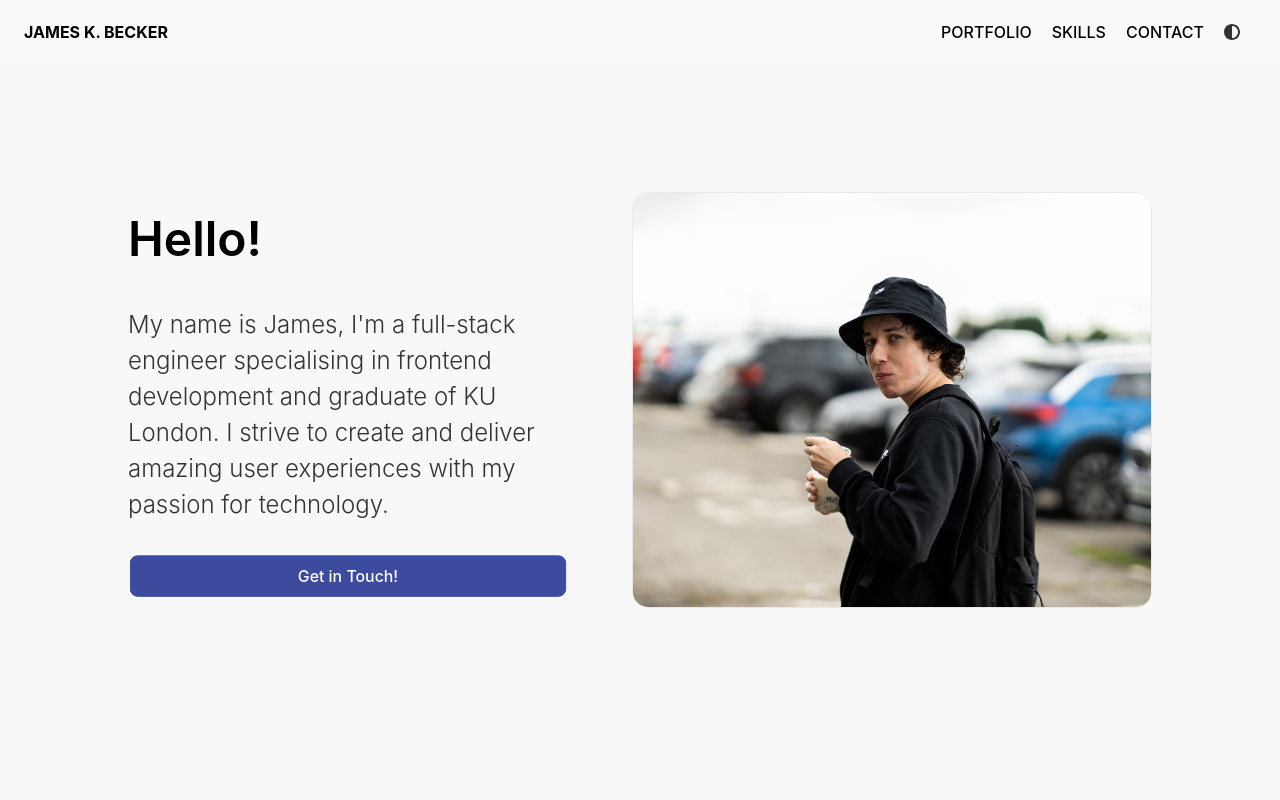
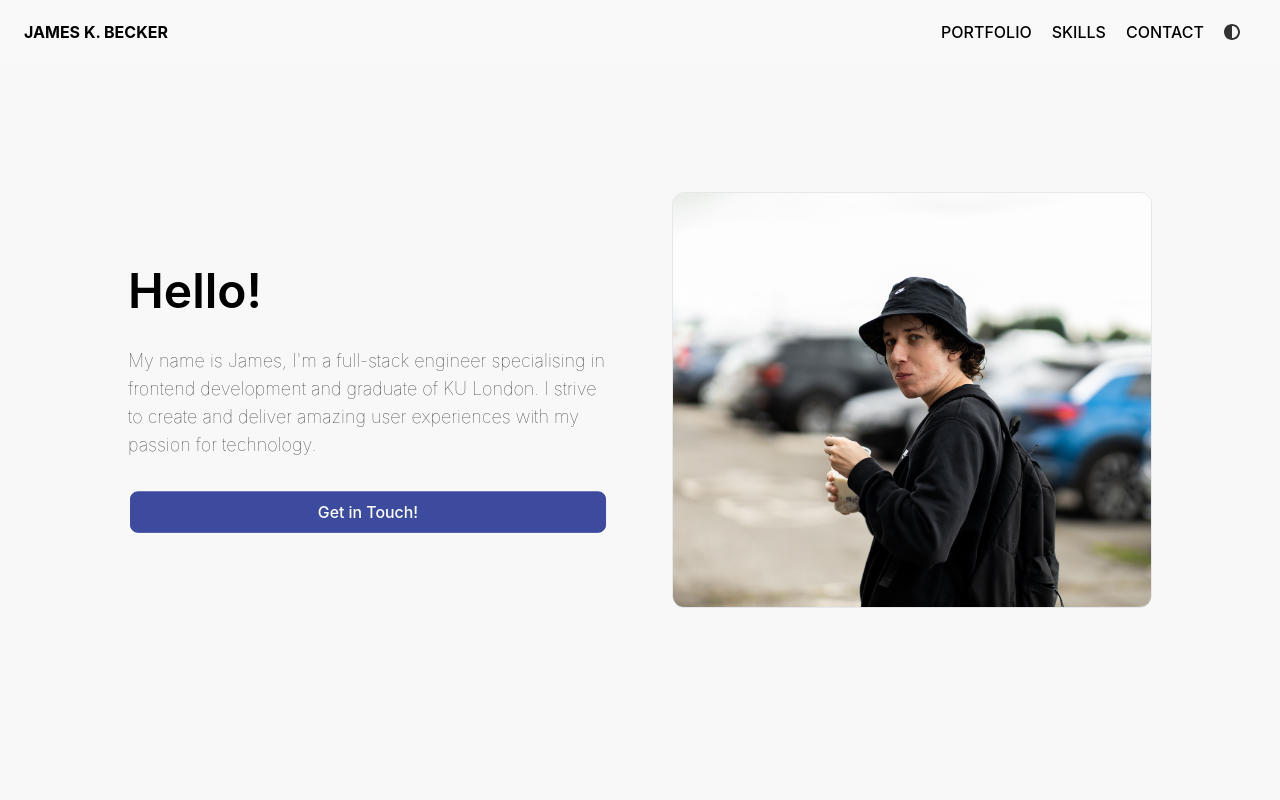
Before and after one commit to jameskbecker/portfolio-old, a Next.js app: page / in a window 1280 px wide. Shown: the top 800 px of the page. Built offline with nearby package versions, Linux system fonts and the light colour scheme.

Commit message:
Update HeroSection

```diff
--- /dev/null
+++ b/src/components/sections/HeroSection/HeroSection.tsx
@@ -0,0 +1,25 @@
+import HeroImage from './HeroImage';
+import HeroInfo from './HeroInfo';
+
+type HeroSectionProps = {
+  heading: string;
+  description: string;
+  href: string;
+};
+
+const HeroSection = (props: HeroSectionProps) => {
+  const Content = () => (
+    <div className="flex h-full flex-1  flex-col-reverse justify-between gap-16 py-24 align-middle lg:flex-row lg:justify-end lg:py-48">
+      <HeroInfo {...props} />
+      <HeroImage />
+    </div>
+  );
+
+  return (
+    <section className="relative box-border flex h-screen w-full justify-center self-center overflow-hidden bg-heroSection px-4 sm:px-8 lg:px-32">
+      <Content />
+    </section>
+  );
+};
+
+export default HeroSection;
--- a/src/components/sections/heroSection/CallToAction.tsx
+++ b/src/components/sections/heroSection/CallToAction.tsx
@@ -1,18 +1,18 @@
-import Button from '@/components/Button/Button';
+import Button from '@/components/Button';
 import { motion } from 'framer-motion';
 import { ctaVariants, pulseVariants } from './animations';
-import { StyledCallToAction } from './styles';
 
 const CallToAction = (props: any) => (
-  <StyledCallToAction
+  <motion.a
     initial="hidden"
     animate="visible"
     variants={ctaVariants}
     href={props.href}
     draggable="false"
+    className="flex flex-col"
   >
     <Button label={props.label} initial="grow" animate="shrink" variants={pulseVariants} />
-  </StyledCallToAction>
+  </motion.a>
 );
 
 export default CallToAction;
--- a/src/components/sections/heroSection/HeroBanner.tsx
+++ /dev/null
@@ -1,18 +0,0 @@
-import Image from 'next/image';
-import { StyledHeroBanner, StyledOverlay } from './styles';
-
-const HeroBanner = () => (
-  <StyledHeroBanner>
-    {/* <Image
-      src="/hero-banner.png"
-      alt=""
-      layout="fill"
-      objectFit="cover"
-      draggable="false"
-      priority
-    /> */}
-    {/* <StyledOverlay /> */}
-  </StyledHeroBanner>
-);
-
-export default HeroBanner;
--- a/src/components/sections/heroSection/HeroImage.tsx
+++ b/src/components/sections/heroSection/HeroImage.tsx
@@ -1,9 +1,14 @@
+import { motion } from 'framer-motion';
 import Image from 'next/image';
 import { imageVariants } from './animations';
-import { StyledHeroImage } from './styles';
 
 const HeroImage = () => (
-  <StyledHeroImage initial="hidden" animate="visible" variants={imageVariants}>
+  <motion.div
+    initial="hidden"
+    animate="visible"
+    variants={imageVariants}
+    className="h-fill relative box-border flex-grow basis-1/2 overflow-hidden rounded-xl border border-gray-200"
+  >
     <Image
       src="/cover.jpg"
       alt="A mid-shot of James"
@@ -11,9 +16,9 @@ const HeroImage = () => (
       objectFit="cover"
       draggable="false"
       priority
-      sizes={'520px'}
+      sizes={'520px, 50vw'}
     />
-  </StyledHeroImage>
+  </motion.div>
 );
 
 export default HeroImage;
--- a/src/components/sections/heroSection/HeroInfo.tsx
+++ b/src/components/sections/heroSection/HeroInfo.tsx
@@ -1,25 +1,33 @@
-import { H2 } from '@/components/typography/Headings';
 import { motion } from 'framer-motion';
 import { aboutVariants, headingVariants } from './animations';
 import CallToAction from './CallToAction';
-import { Description, StyledHeroInfo } from './styles';
-import { HeroInfoProps } from './types';
+
+export type HeroInfoProps = {
+  heading: string;
+  description: string;
+  href: string;
+};
 
 const HeroInfo = (props: HeroInfoProps) => (
-  <StyledHeroInfo>
-    <H2
-      as={motion.h2}
+  <div className="flex flex-shrink basis-1/2 flex-col justify-center gap-8 overflow-hidden align-middle">
+    <motion.h2
       initial="hidden"
       animate="visible"
       variants={headingVariants}
+      className="text-4xl font-semibold text-heading md:text-5xl"
     >
       {props.heading}
-    </H2>
-    <Description initial="hidden" animate="visible" variants={aboutVariants}>
+    </motion.h2>
+    <motion.p
+      initial="hidden"
+      animate="visible"
+      variants={aboutVariants}
+      className="md:text-md overflow-hidden text-base font-thin text-text lg:text-lg"
+    >
       {props.description}
-    </Description>
+    </motion.p>
     <CallToAction href={props.href} label="Get in Touch!" />
-  </StyledHeroInfo>
+  </div>
 );
 
 export default HeroInfo;
--- a/src/components/sections/heroSection/index.tsx
+++ b/src/components/sections/heroSection/index.tsx
@@ -1,23 +1 @@
-import HeroBanner from './HeroBanner';
-import HeroImage from './HeroImage';
-import HeroInfo from './HeroInfo';
-import { HeroContent, StyledHeroSection } from './styles';
-
-const data = {
-  heading: 'Hello!',
-  description:
-    "My name is James, I'm a full-stack engineer specialising in frontend development and graduate of KU London. I strive to create and deliver amazing user experiences with my passion for technology.",
-  href: '#contact',
-};
-
-const HeroSection = () => (
-  <StyledHeroSection>
-    {/* <HeroBanner /> */}
-    <HeroContent>
-      <HeroInfo {...data} />
-      <HeroImage />
-    </HeroContent>
-  </StyledHeroSection>
-);
-
-export default HeroSection;
+export { default } from './HeroSection';
--- a/src/components/sections/heroSection/styles.ts
+++ /dev/null
@@ -1,131 +0,0 @@
-import { mobileMax, tabletMax } from '@/screens';
-import { motion } from 'framer-motion';
-import styled from 'styled-components';
-
-export const StyledHeroSection = styled.section`
-  position: relative;
-  height: 100vh;
-  align-self: center;
-  width: 100%;
-  display: flex;
-  justify-content: center;
-  padding: 0 128px;
-  box-sizing: border-box;
-
-  background: ${({ theme }: any) => theme.heroSection};
-
-  overflow: hidden;
-
-  @media only screen and (${tabletMax}) {
-    padding: 0 32px;
-  }
-
-  /* @media only screen and (${mobileMax}) {
-    padding: 0 16px;
-  } */
-`;
-
-export const StyledHeroBanner = styled.div`
-  position: absolute;
-  display: flex;
-  height: 100%;
-  width: 100%;
-
-  opacity: 0.4;
-
-  & > * {
-    z-index: -2;
-  }
-`;
-
-export const StyledOverlay = styled.div`
-  position: absolute;
-  width: 100%;
-  height: 100%;
-
-  background: linear-gradient(365deg, #ffffff00 60%, #ffffff 100%);
-
-  z-index: -2;
-`;
-
-export const HeroContent = styled.div`
-  flex: 1 1;
-  display: flex;
-  flex-direction: row;
-  justify-content: space-between;
-  align-items: center;
-  gap: 64px;
-  height: 100%;
-  max-width: 1280px;
-
-  padding: clamp(32px, 24vw, 192px) 0;
-  margin: auto 0;
-  box-sizing: border-box;
-  overflow: hidden;
-
-  @media only screen and (${tabletMax}) {
-    padding: 96px 0;
-    flex-direction: column-reverse;
-    justify-content: flex-end;
-    gap: 32px;
-  }
-`;
-
-export const StyledHeroImage = styled(motion.div)`
-  position: relative;
-  flex: 0 0 520px;
-  height: 100%;
-  border: 1px solid #e9e9e9;
-  box-sizing: border-box;
-  border-radius: 1rem;
-
-  overflow: hidden;
-
-  @media only screen and (${tabletMax}) {
-    display: none;
-  }
-
-  @media only screen and (${tabletMax}) {
-    display: block;
-    flex: 1 1;
-    width: 100%;
-  }
-`;
-
-export const StyledHeroInfo = styled.div`
-  flex: 1 1;
-  display: flex;
-  flex-direction: column;
-  justify-content: center;
-  align-items: center;
-  gap: 2rem;
-  overflow: hidden;
-  margin: auto 0;
-
-  & > * {
-    width: 100%;
-  }
-`;
-
-export const Description = styled(motion.p)`
-  font-size: clamp(1rem, 2vw + 1rem, 1.5rem);
-  line-height: 36px;
-  font-weight: 300;
-  color: ${({ theme }: any) => theme.text};
-
-  overflow: hidden;
-  max-height: 100%;
-
-  @media only screen and (${tabletMax}) {
-    font-size: 1.25rem;
-  }
-
-  @media only screen and (${mobileMax}) {
-    font-size: 1rem;
-  }
-`;
-
-export const StyledCallToAction = styled(motion.a)`
-  display: flex;
-  flex-direction: column;
-`;
--- a/src/components/sections/heroSection/types.ts
+++ /dev/null
@@ -1,5 +0,0 @@
-export type HeroInfoProps = {
-  heading: string;
-  description: string;
-  href: string;
-};
--- a/src/pages/index.tsx
+++ b/src/pages/index.tsx
@@ -1,6 +1,6 @@
 import NavigationBar from '@/components/navigationBar';
 import ContactSection from '@/components/sections/contactSection';
-import HeroSection from '@/components/sections/heroSection';
+import HeroSection from '@/components/sections/HeroSection';
 import PortfolioSection from '@/components/sections/portfolioSection';
 import SkillsSection from '@/components/sections/skillsSection';
 import GlobalStyles from '@/GlobalStyles';
@@ -28,7 +28,7 @@ export const getStaticProps = async () => {
   };
 };
 
-const Home: NextPage = (props) => {
+const Home: NextPage = props => {
   const theme = useContext(ThemeContext);
   console.log(props);
   return (
@@ -45,10 +45,7 @@ const Home: NextPage = (props) => {
         <meta property="og:title" content="James's Portfolio" />
         <meta property="og:type" content="website" />
         <meta property="og:url" content="https://www.jameskbecker.com" />
-        <meta
-          property="og:image"
-          content="https://www.jameskbecker.com/thumbnail.jpeg"
-        />
+        <meta property="og:image" content="https://www.jameskbecker.com/thumbnail.jpeg" />
         <meta
           property="og:description"
           content="A full-stack developer specialising in frontend."
@@ -57,7 +54,11 @@ const Home: NextPage = (props) => {
       </Head>
       <GlobalStyles />
       <NavigationBar logoText="James K. Becker" />
-      <HeroSection />
+      <HeroSection
+        heading="Hello!"
+        description="My name is James, I'm a full-stack engineer specialising in frontend development and graduate of KU London. I strive to create and deliver amazing user experiences with my passion for technology."
+        href="#contact"
+      />
       <PortfolioSection />
       <SkillsSection />
       <ContactSection />
--- a/tailwind.config.js
+++ b/tailwind.config.js
@@ -6,6 +6,19 @@ module.exports = {
       colors: {
         brand: '#263793',
         brandDark: '#5A6BC4',
+
+        navigation: 'transparent',
+        navigationText: '#000000',
+
+        heroSection: '#f8f8f8',
+        background: '#FFFFFF',
+        brandText: '#FFFFFF',
+
+        heading: '#000000',
+        subheading: '#1A1A1A',
+        text: '#333333',
+
+        shadow: 'rgba(0, 0, 0, .2)',
       },
     },
   },
```
